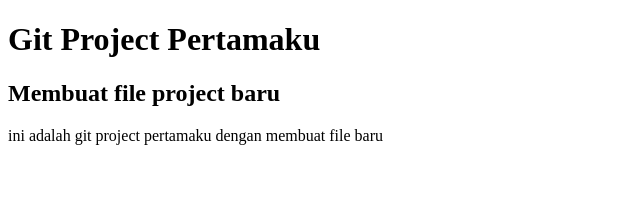
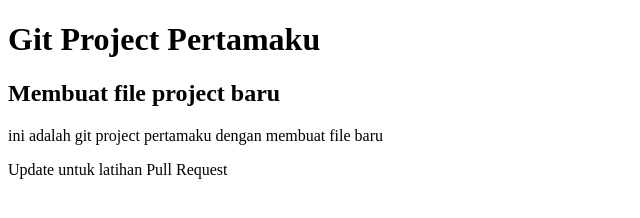
Before and after one commit to Kiraa808/web_git_2, a plain HTML site: page index.html in a window 1280 px wide. Shown: the whole page, without its empty margins (0-640 px from the left). Drawn offline with Linux system fonts and the light colour scheme.

Commit message:
update index.html untuk pull request

```diff
--- a/index.html
+++ b/index.html
@@ -7,5 +7,6 @@
     <h1> Git Project Pertamaku</h1>
     <h2> Membuat file project baru </h2>
     <p> ini adalah git project pertamaku dengan membuat file baru</p>
+    <p>Update untuk latihan Pull Request</p>
 </body>
 </html>
```
